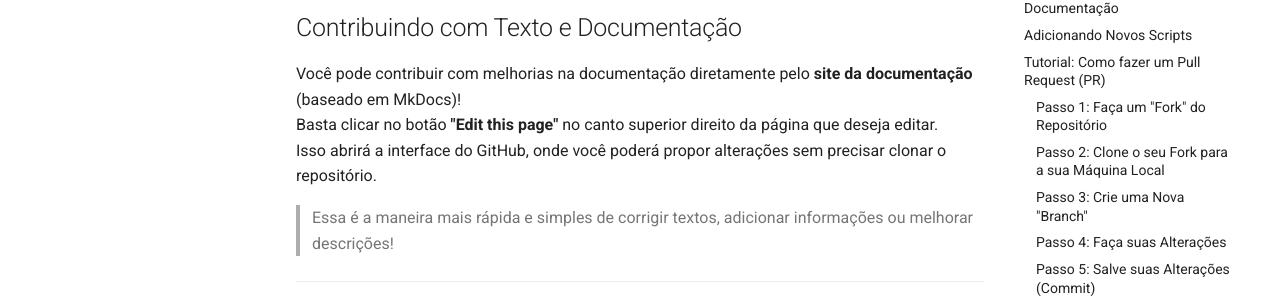
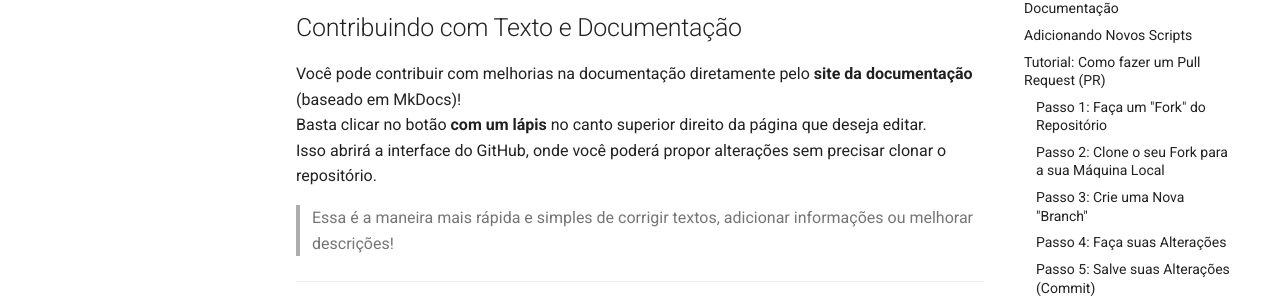
Before and after one commit to dalmolingroup/mare-methods, an MkDocs documentation site: the page built from docs/CONTRIBUTING.md, in a window 1280 px wide and 900 px high, scrolled down 510 px. Shown: the part 145-452 px from the top of the window. Built offline with MkDocs 1.6.1 and Material for MkDocs 9.7.7, drawn with Linux system fonts in a browser that asks for light colours; comment, search, counter and statistics services are not loaded.

Commit message:
config: Add edit action to website

```diff
--- a/docs/CONTRIBUTING.md
+++ b/docs/CONTRIBUTING.md
@@ -17,7 +17,7 @@
 ## Contribuindo com Texto e Documentação
 
 Você pode contribuir com melhorias na documentação diretamente pelo **site da documentação** (baseado em MkDocs)!
-Basta clicar no botão **"Edit this page"** no canto superior direito da página que deseja editar.
+Basta clicar no botão **com um lápis** no canto superior direito da página que deseja editar.
 Isso abrirá a interface do GitHub, onde você poderá propor alterações sem precisar clonar o repositório.
 
 > Essa é a maneira mais rápida e simples de corrigir textos, adicionar informações ou melhorar descrições!
--- a/mkdocs.yml
+++ b/mkdocs.yml
@@ -28,6 +28,7 @@
         icon: material/brightness-4
         name: Switch to light mode
   features:
+    - content.action.edit
     - navigation.tabs
     - navigation.sections
     - navigation.top
@@ -37,6 +38,8 @@
     - content.code.copy
   icon:
     repo: fontawesome/brands/github
+    edit: material/pencil
+    view: material/eye
 
 # Extensions
 markdown_extensions:
```
